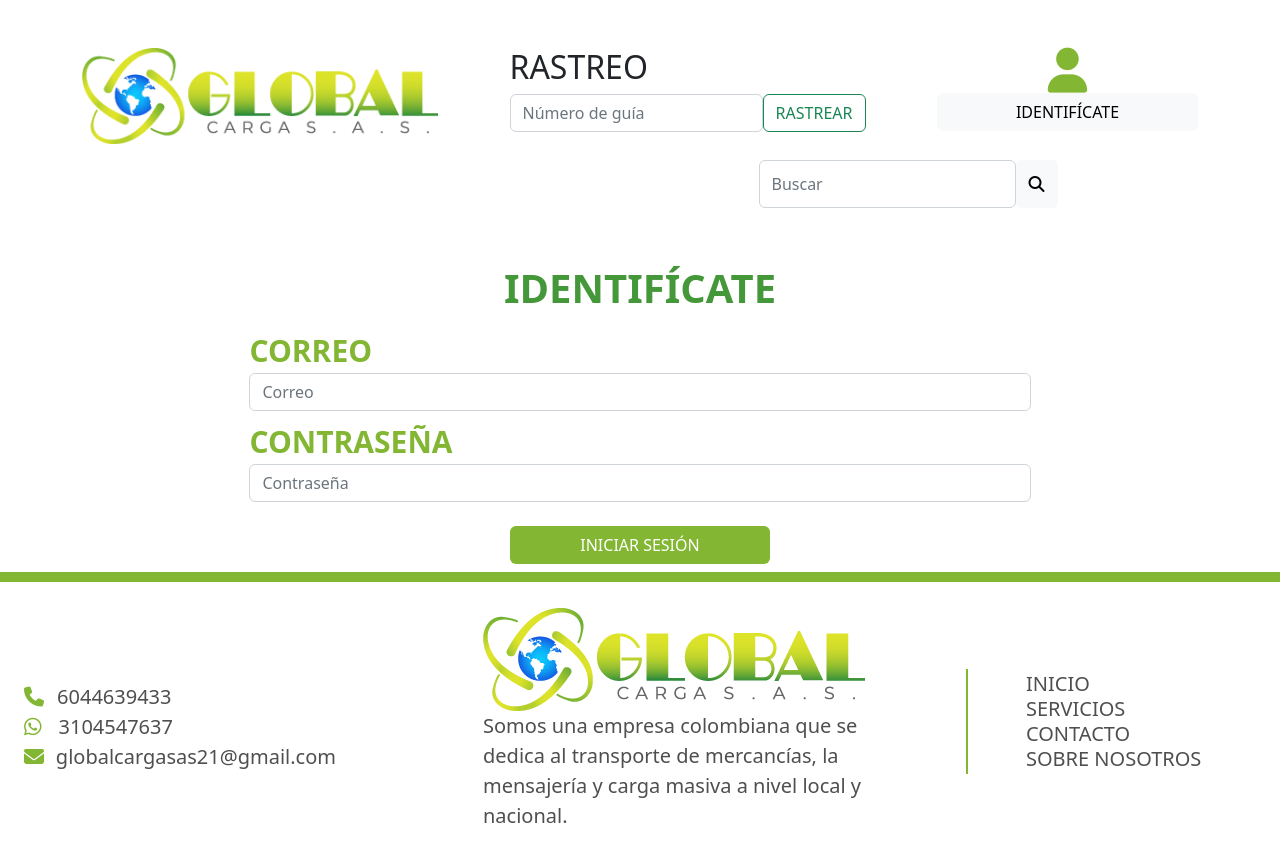
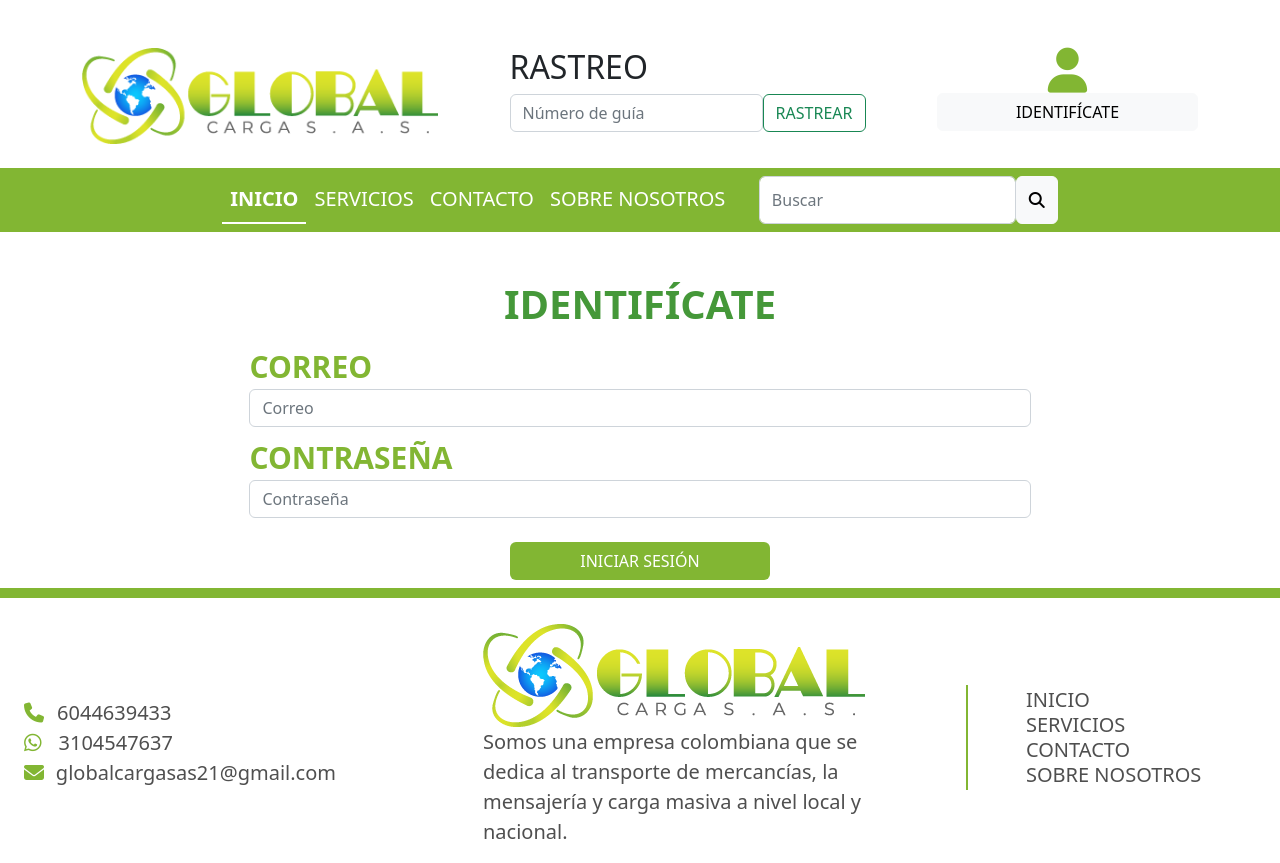
Before and after one commit to juancalderonx/Global-Carga, a plain HTML site: page registro.html in a window 1280 px wide. Drawn offline with nearby package versions, Linux system fonts and the light colour scheme.

Commit message:
Registro finalizado

```diff
--- a/css/registro.css
+++ b/css/registro.css
@@ -51,9 +51,13 @@ footer .row p {
 
 .active {
   color: #fff !important;
-  text-decoration: none;
+  text-decoration: none !important;
   border-bottom: 2px solid #fff;
   font-weight: 600;
+}
+
+.active-footer {
+  color: #459839 !important;
 }
 
 .info-social {
--- a/registro.html
+++ b/registro.html
@@ -17,7 +17,7 @@
 </head>
 
 <body>
-  <div class=" navegacion container-fluid">
+  <div class="navegacion container-fluid" style="padding-left: 0 !important; padding-right: 0 !important;">
     <nav>
       <div class="mt-5 container">
         <div class="row justify-content-between">
@@ -41,7 +41,7 @@
           </div>
         </div>
       </div>
-      <div class="mt-2 navbar navbar-expand-lg">
+      <div class="mb-3 mt-4 navbar navbar-expand-lg" style="background-color: #82b633 !important;">
         <div id="realNavbar" class="container">
           <button class="navbar-toggler" type="button" data-bs-toggle="collapse"
             data-bs-target="#navbarSupportedContent" aria-controls="navbarSupportedContent" aria-expanded="false"
@@ -50,9 +50,9 @@
           </button>
           <div class="collapse navbar-collapse" id="navbarSupportedContent">
             <ul class="navbar-nav">
-              <li class="nav-item"><a class="nav-link" href="index.html">INICIO</a></li>
+              <li class="nav-item"><a class="nav-link active" href="index.html">INICIO</a></li>
               <li class="nav-item"><a class="nav-link" href="servicios.html">SERVICIOS</a></li>
-              <li class="nav-item"><a class="nav-link active" href="contacto.html">CONTACTO</a></li>
+              <li class="nav-item"><a class="nav-link" href="contacto.html">CONTACTO</a></li>
               <li class="nav-item about"><a class="nav-link" href="sobre_nosotros.html">SOBRE NOSOTROS</a></li>
               <form id="searchNavBar" class="d-flex" role="search">
                 <input class="form-control" type="search" placeholder="Buscar" aria-label="Search">
```
